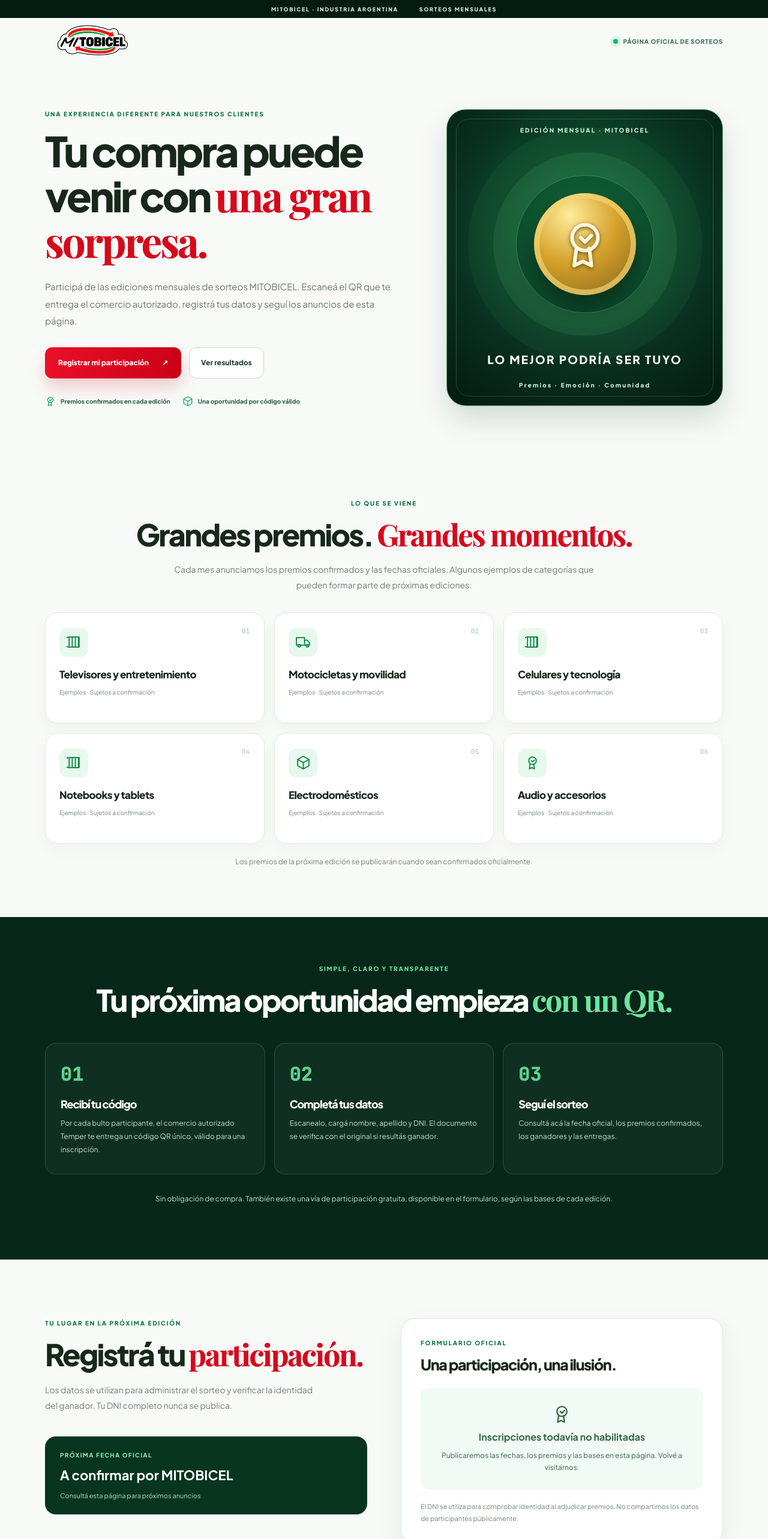
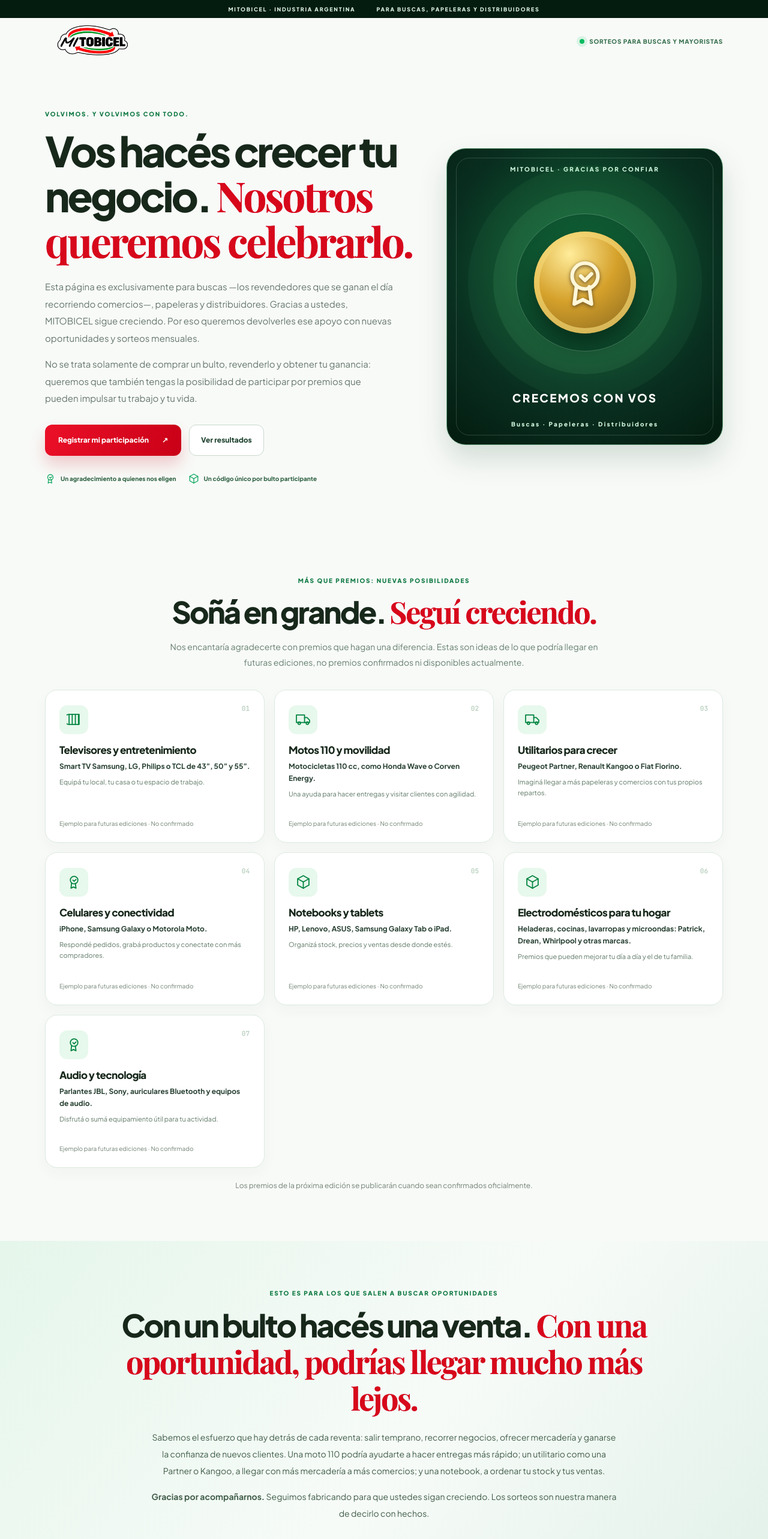
Before and after one commit to tobiasc541/mitobicel-catalogo, a Next.js app: page /sorteos in a window 1280 px wide. Shown: the top 2566 px of the page at 60% size. Built offline with nearby package versions, Linux system fonts and the light colour scheme; no server answers; the database is empty; a web font is replaced by a local one.

Commit message:
feat(sorteos): gratitude campaign for buscas and resellers, realistic prize examples, Temperley official store

```diff
--- a/app/globals.css
+++ b/app/globals.css
@@ -768,3 +768,23 @@
 }
 @media(max-width:380px){.raffle-entry-modes{grid-template-columns:1fr}.raffle-fields-two{grid-template-columns:1fr}.raffle-hero-actions{display:grid}.raffle-cta,.raffle-cta-secondary{width:100%}}
 @media(prefers-reduced-motion:reduce){.raffle-cta,.raffle-prize-card{transition:none!important}}
+
+
+/* Sorteos: contenido específico para buscas y objetivos de crecimiento */
+.raffle-prize-card{min-height:255px;display:flex;flex-direction:column;align-items:flex-start}
+.raffle-prize-card h3{margin:17px 0 9px}
+.raffle-prize-description{font-size:12px;line-height:1.65;color:#253e30;margin:0 0 7px;font-weight:700}
+.raffle-prize-purpose{font-size:11px;line-height:1.6;color:#607a68;margin:0 0 14px}
+.raffle-prize-card small{margin-top:auto}
+.raffle-growth-story{background:linear-gradient(130deg,#e5f6eb,#f7fbf8 55%,#e2f1e9);padding:79px 22px}
+.raffle-growth-inner{max-width:930px;margin:auto;text-align:center}
+.raffle-growth-inner h2{font-size:clamp(31px,4.1vw,52px);line-height:1.17;margin:0 0 20px;letter-spacing:-.05em}
+.raffle-growth-inner h2 em{font-style:normal;color:#d7081b}
+.raffle-growth-inner p{max-width:780px;margin:0 auto 15px;font-size:14px;line-height:2;color:#415e4a}
+.raffle-how-intro{color:#b9eac9;font-size:14px;line-height:1.8;margin:5px auto 0}
+.raffle-authorized-shop{display:flex;text-align:left;align-items:center;max-width:710px;margin:24px auto 14px;padding:16px 20px;border:1px solid #a2efbc55;border-radius:14px;background:#ffffff10;gap:14px}
+.raffle-authorized-shop svg{width:24px;height:24px;flex:none;color:#61e898}
+.raffle-authorized-shop strong{display:block;font-size:12px;color:white;margin-bottom:4px}
+.raffle-authorized-shop p{font-size:12px;line-height:1.5;color:#cde7d5;margin:0}
+@media(max-width:700px){.raffle-growth-story{padding:56px 17px}.raffle-growth-inner p{font-size:12px}.raffle-prize-card{min-height:256px}.raffle-prize-description{font-size:11px}.raffle-prize-purpose{font-size:10px}}
+@media(max-width:380px){.raffle-prize-grid{grid-template-columns:1fr}.raffle-prize-card{min-height:185px}}
--- a/app/sorteos/page.tsx
+++ b/app/sorteos/page.tsx
@@ -2,7 +2,7 @@
 import SorteosPublic from '@/components/SorteosPublic';
 export const metadata:Metadata={
  title:'MITOBICEL | Sorteos mensuales oficiales',
- description:'Participaciones, premios confirmados, fechas y resultados de los sorteos de MITOBICEL. Sin obligación de compra.',
+ description:'Sorteos MITOBICEL para buscas, papeleras y distribuidores. Gracias por crecer con nosotros. Premios, fechas, resultados y participación sin obligación de compra.',
  robots:{index:true,follow:true}
 };
 export default function SorteosPage(){return <SorteosPublic/>;}
--- a/components/SorteosPublic.tsx
+++ b/components/SorteosPublic.tsx
@@ -11,6 +11,15 @@
 };
 type Winner={prize:string;winner_label:string;dni_mask:string;drawn_at:string;delivered:boolean;delivery_video_url:string;delivery_photo_url:string};
 type Delivery={period:string;prize:string;delivered_at:string;video_url:string;photo_url:string};
+const examples=[
+ {title:'Televisores y entretenimiento',description:'Smart TV Samsung, LG, Philips o TCL de 43”, 50” y 55”.',purpose:'Equipá tu local, tu casa o tu espacio de trabajo.',icon:'film'},
+ {title:'Motos 110 y movilidad',description:'Motocicletas 110 cc, como Honda Wave o Corven Energy.',purpose:'Una ayuda para hacer entregas y visitar clientes con agilidad.',icon:'truck'},
+ {title:'Utilitarios para crecer',description:'Peugeot Partner, Renault Kangoo o Fiat Fiorino.',purpose:'Imaginá llegar a más papeleras y comercios con tus propios repartos.',icon:'truck'},
+ {title:'Celulares y conectividad',description:'iPhone, Samsung Galaxy o Motorola Moto.',purpose:'Respondé pedidos, grabá productos y conectate con más compradores.',icon:'award'},
+ {title:'Notebooks y tablets',description:'HP, Lenovo, ASUS, Samsung Galaxy Tab o iPad.',purpose:'Organizá stock, precios y ventas desde donde estés.',icon:'package'},
+ {title:'Electrodomésticos para tu hogar',description:'Heladeras, cocinas, lavarropas y microondas: Patrick, Drean, Whirlpool y otras marcas.',purpose:'Premios que pueden mejorar tu día a día y el de tu familia.',icon:'package'},
+ {title:'Audio y tecnología',description:'Parlantes JBL, Sony, auriculares Bluetooth y equipos de audio.',purpose:'Disfrutá o sumá equipamiento útil para tu actividad.',icon:'award'}
+] as const;
 const date=(iso:string)=>new Intl.DateTimeFormat('es-AR',{timeZone:'America/Argentina/Buenos_Aires',day:'2-digit',month:'long',year:'numeric',hour:'2-digit',minute:'2-digit'}).format(new Date(iso));
 function embedUrl(raw:string):string|null{
  try{
@@ -95,49 +104,60 @@
   finally{setSending(false);}
  }
  return <main className="raffle-site">
-  <div className="raffle-topline"><span>MITOBICEL · INDUSTRIA ARGENTINA</span><span>SORTEOS MENSUALES</span></div>
-  <header className="raffle-header"><a href="/sorteos" aria-label="MITOBICEL Sorteos"><img src="/logo-mitobicel.png" alt="Logo MITOBICEL"/></a><span><span className="raffle-live-dot"/> Página oficial de sorteos</span></header>
+  <div className="raffle-topline"><span>MITOBICEL · INDUSTRIA ARGENTINA</span><span>PARA BUSCAS, PAPELERAS Y DISTRIBUIDORES</span></div>
+  <header className="raffle-header"><a href="/sorteos" aria-label="MITOBICEL Sorteos"><img src="/logo-mitobicel.png" alt="Logo MITOBICEL"/></a><span><span className="raffle-live-dot"/> Sorteos para buscas y mayoristas</span></header>
   <section className="raffle-hero">
    <div className="raffle-hero-copy">
-    <span className="raffle-eyebrow">UNA EXPERIENCIA DIFERENTE PARA NUESTROS CLIENTES</span>
-    <h1>Tu compra puede venir con <em>una gran sorpresa.</em></h1>
-    <p>Participá de las ediciones mensuales de sorteos MITOBICEL. Escaneá el QR que te entrega el comercio autorizado, registrá tus datos y seguí los anuncios de esta página.</p>
+    <span className="raffle-eyebrow">VOLVIMOS. Y VOLVIMOS CON TODO.</span>
+    <h1>Vos hacés crecer tu negocio. <em>Nosotros queremos celebrarlo.</em></h1>
+    <p>Esta página es exclusivamente para buscas —los revendedores que se ganan el día recorriendo comercios—, papeleras y distribuidores. Gracias a ustedes, MITOBICEL sigue creciendo. Por eso queremos devolverles ese apoyo con nuevas oportunidades y sorteos mensuales.</p>
+    <p>No se trata solamente de comprar un bulto, revenderlo y obtener tu ganancia: queremos que también tengas la posibilidad de participar por premios que pueden impulsar tu trabajo y tu vida.</p>
     <div className="raffle-hero-actions"><a href="#participar" className="raffle-cta">Registrar mi participación <span>↗</span></a><a href="#resultados" className="raffle-cta-secondary">Ver resultados</a></div>
-    <div className="raffle-hero-info"><span><Icon name="award"/> Premios confirmados en cada edición</span><span><Icon name="package"/> Una oportunidad por código válido</span></div>
+    <div className="raffle-hero-info"><span><Icon name="award"/> Un agradecimiento a quienes nos eligen</span><span><Icon name="package"/> Un código único por bulto participante</span></div>
    </div>
    <div className="raffle-hero-art">
-    <span className="raffle-art-top">EDICIÓN MENSUAL · MITOBICEL</span>
+    <span className="raffle-art-top">MITOBICEL · GRACIAS POR CONFIAR</span>
     <div className="raffle-art-orbit"><div className="raffle-art-award"><Icon name="award"/></div></div>
-    <span className="raffle-art-title">LO MEJOR PODRÍA SER TUYO</span>
-    <span className="raffle-art-foot">Premios · Emoción · Comunidad</span>
+    <span className="raffle-art-title">CRECEMOS CON VOS</span>
+    <span className="raffle-art-foot">Buscas · Papeleras · Distribuidores</span>
    </div>
   </section>
   <section className="raffle-section raffle-prizes" id="premios">
-   <span className="raffle-eyebrow">LO QUE SE VIENE</span><h2>Grandes premios. <em>Grandes momentos.</em></h2>
-   <p className="raffle-section-lead">Cada mes anunciamos los premios confirmados y las fechas oficiales. Algunos ejemplos de categorías que pueden formar parte de próximas ediciones:</p>
-   <div className="raffle-prize-grid">{['Televisores y entretenimiento','Motocicletas y movilidad','Celulares y tecnología','Notebooks y tablets','Electrodomésticos','Audio y accesorios'].map((prize,i)=><div className="raffle-prize-card" key={prize}><span className="raffle-prize-index">0{i+1}</span><div className="raffle-prize-icon"><Icon name={i===0||i===2||i===3?'film':i===1?'truck':i===4?'package':'award'}/></div><h3>{prize}</h3><small>Ejemplos · Sujetos a confirmación</small></div>)}</div>
+   <span className="raffle-eyebrow">MÁS QUE PREMIOS: NUEVAS POSIBILIDADES</span><h2>Soñá en grande. <em>Seguí creciendo.</em></h2>
+   <p className="raffle-section-lead">Nos encantaría agradecerte con premios que hagan una diferencia. Estas son ideas de lo que podría llegar en futuras ediciones, no premios confirmados ni disponibles actualmente.</p>
+   <div className="raffle-prize-grid">{examples.map((prize,i)=><div className="raffle-prize-card" key={prize.title}><span className="raffle-prize-index">{String(i+1).padStart(2,'0')}</span><div className="raffle-prize-icon"><Icon name={prize.icon}/></div><h3>{prize.title}</h3><p className="raffle-prize-description">{prize.description}</p><p className="raffle-prize-purpose">{prize.purpose}</p><small>Ejemplo para futuras ediciones · No confirmado</small></div>)}</div>
    {campaign?.prizes.length?<div className="raffle-confirmed"><strong>Premios confirmados · Edición {campaign.period}</strong><div>{campaign.prizes.map((p,i)=><span key={i}>{p}</span>)}</div></div>:<p className="raffle-inline-note">Los premios de la próxima edición se publicarán cuando sean confirmados oficialmente.</p>}
   </section>
+  <section className="raffle-growth-story" aria-label="Nuestro agradecimiento a los revendedores">
+   <div className="raffle-growth-inner">
+    <span className="raffle-eyebrow">ESTO ES PARA LOS QUE SALEN A BUSCAR OPORTUNIDADES</span>
+    <h2>Con un bulto hacés una venta. <em>Con una oportunidad, podrías llegar mucho más lejos.</em></h2>
+    <p>Sabemos el esfuerzo que hay detrás de cada reventa: salir temprano, recorrer negocios, ofrecer mercadería y ganarse la confianza de nuevos clientes. Una moto 110 podría ayudarte a hacer entregas más rápido; un utilitario como una Partner o Kangoo, a llegar con más mercadería a más comercios; y una notebook, a ordenar tu stock y tus ventas.</p>
+    <p><strong>Gracias por acompañarnos.</strong> Seguimos fabricando para que ustedes sigan creciendo. Los sorteos son nuestra manera de decirlo con hechos.</p>
+   </div>
+  </section>
   <section className="raffle-section raffle-how" id="como-participar">
-   <span className="raffle-eyebrow">SIMPLE, CLARO Y TRANSPARENTE</span><h2>Tu próxima oportunidad empieza <em>con un QR.</em></h2>
+   <span className="raffle-eyebrow">UN AGRADECIMIENTO POR SEGUIR CRECIENDO JUNTOS</span><h2>Esto es para ustedes. <em>Gracias por ser parte.</em></h2>
+   <p className="raffle-how-intro">Queremos devolver un poquito de todo lo que nos dan. Participar es muy sencillo:</p>
    <div className="raffle-steps">
-    <article><span>01</span><h3>Recibí tu código</h3><p>Por cada bulto participante, el comercio autorizado Temper te entrega un código QR único, válido para una inscripción.</p></article>
+    <article><span>01</span><h3>Recibí tu código</h3><p>En el punto autorizado de Temperley, a una cuadra de la estación, te entregan un código QR único por cada bulto participante. Cada código suma una oportunidad.</p></article>
     <article><span>02</span><h3>Completá tus datos</h3><p>Escanealo, cargá nombre, apellido y DNI. El documento se verifica con el original si resultás ganador.</p></article>
     <article><span>03</span><h3>Seguí el sorteo</h3><p>Consultá acá la fecha oficial, los premios confirmados, los ganadores y las entregas.</p></article>
    </div>
-   <p className="raffle-free-note">Sin obligación de compra. También existe una vía de participación gratuita, disponible en el formulario, según las bases de cada edición.</p>
+   <div className="raffle-authorized-shop"><Icon name="map-pin"/><div><strong>Único comercio autorizado de MITOBICEL para esta acción</strong><p>Temper · Temperley, Zona Sur, Buenos Aires · A una cuadra de la estación de Temperley.</p></div></div>
+   <p className="raffle-free-note">Sin obligación de compra. También podés participar por la vía gratuita del formulario, conforme a las bases de cada edición.</p>
   </section>
   <section className="raffle-section raffle-register-section" id="participar">
    <div className="raffle-register-intro">
-    <span className="raffle-eyebrow">TU LUGAR EN LA PRÓXIMA EDICIÓN</span>
+    <span className="raffle-eyebrow">SORTEOS PARA BUSCAS, PAPELERAS Y DISTRIBUIDORES</span>
     <h2>Registrá tu <em>participación.</em></h2>
-    <p>Los datos se utilizan para administrar el sorteo y verificar la identidad del ganador. Tu DNI completo nunca se publica.</p>
+    <p>Tu esfuerzo merece reconocimiento. Completá tus datos para participar en la edición vigente; si resultás ganador, tu nombre y DNI se comprobarán con tu documento. Nunca publicamos el DNI completo.</p>
     <div className="raffle-date-box"><span>PRÓXIMA FECHA OFICIAL</span><strong>{campaign?.draw_at?date(campaign.draw_at):'A confirmar por MITOBICEL'}</strong><small>{campaign?'Edición '+campaign.period+' · '+campaign.store_name:'Consultá esta página para próximos anuncios'}</small></div>
    </div>
    <div className="raffle-register-card">
     <span className="raffle-eyebrow">FORMULARIO OFICIAL</span>
-    <h3>Una participación, una ilusión.</h3>
-    {!ready?<p>Cargando información de la edición…</p>:!open?<div className="raffle-not-open"><Icon name="award"/><strong>Inscripciones todavía no habilitadas</strong><p>Publicaremos las fechas, los premios y las bases en esta página. Volvé a visitarnos.</p></div>:
+    <h3>{open?'¡Inscripciones abiertas!':'Tu participación, cuando se anuncie la edición.'}</h3>
+    {!ready?<p>Cargando información de la edición…</p>:!open?<div className="raffle-not-open"><Icon name="award"/><strong>Próxima edición en preparación</strong><p>Cuando MITOBICEL publique las fechas, las bases y los premios confirmados, vas a poder registrarte acá. Todavía no estamos recibiendo datos personales.</p></div>:
     <form onSubmit={e=>void submit(e)}>
      <div className="raffle-entry-modes">
       <label><input type="radio" name="entry" checked={!free} onChange={()=>setFree(false)}/> Con código del comercio</label>
@@ -167,13 +187,13 @@
    {winners.length?<div className="raffle-winners">{winners.map((w,i)=><div className="raffle-winner" key={i}><Icon name="award"/><div><strong>{w.prize}</strong><p>{w.winner_label} · DNI {w.dni_mask}</p><small>Fecha del sorteo: {date(w.drawn_at)} · {w.delivered?'Premio entregado':'Pendiente de entrega'}</small></div></div>)}</div>:<div className="raffle-result-empty"><Icon name="award"/><div><strong>Próximamente, nuevos ganadores</strong><p>Los resultados se mostrarán acá una vez realizado y publicado el sorteo.</p></div></div>}
   </section>
   <section className="raffle-section raffle-video-section" id="entregas">
-   <div><span className="raffle-eyebrow">TRANSPARENCIA EN CADA ENTREGA</span><h2>Historias reales. <em>Premios entregados.</em></h2><p>Seguí los videos de las entregas oficiales y conocé a quienes recibieron sus premios.</p></div>
+   <div><span className="raffle-eyebrow">PORQUE AGRADECER TAMBIÉN ES CUMPLIR</span><h2>Cada premio entregado, <em>una historia para compartir.</em></h2><p>Acá vamos a mostrar las entregas reales cuando se realicen, para que toda la comunidad de buscas, papeleras y distribuidores pueda seguir los resultados.</p></div>
    <Video url={campaign?.video_url||''} title={campaign?.video_title||'Entregas MITOBICEL'}/>
    {deliveries.length>0&&<div className="raffle-delivery-links">
     {deliveries.map((d,i)=><a key={i} href={d.video_url||d.photo_url} rel="noopener noreferrer" target="_blank">{d.prize} · {d.period} · Ver entrega ↗</a>)}
    </div>}
   </section>
   {campaign?.terms&&<section className="raffle-section raffle-terms" id="bases"><details><summary>Bases y condiciones de la edición {campaign.period}</summary><p>{campaign.terms}</p></details></section>}
-  <footer className="raffle-footer"><img src="/logo-mitobicel.png" alt="MITOBICEL"/><div><strong>MITOBICEL · Sorteos oficiales</strong><p>Fábrica en Av. San Martín 249, Burzaco · Buenos Aires.</p><small>© {new Date().getFullYear()} · Participación sin obligación de compra · Resultados sujetos a las bases de cada edición.</small></div></footer>
+  <footer className="raffle-footer"><img src="/logo-mitobicel.png" alt="MITOBICEL"/><div><strong>MITOBICEL · Sorteos para buscas, papeleras y distribuidores</strong><p>Comercio autorizado: Temper, Temperley, a una cuadra de la estación. Fábrica: Av. San Martín 249, Burzaco.</p><small>© {new Date().getFullYear()} · Participación sin obligación de compra · Resultados sujetos a las bases de cada edición.</small></div></footer>
  </main>;
 }
```
Also changed, not shown: components/SorteosAdmin.tsx (+4 -4 lines).
